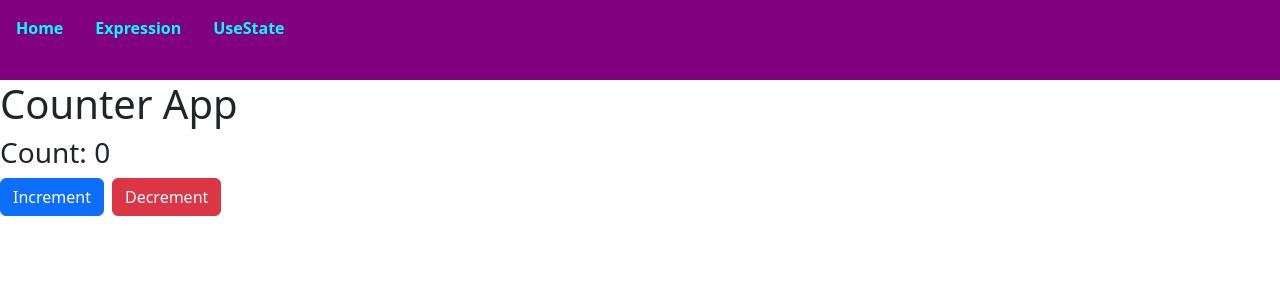
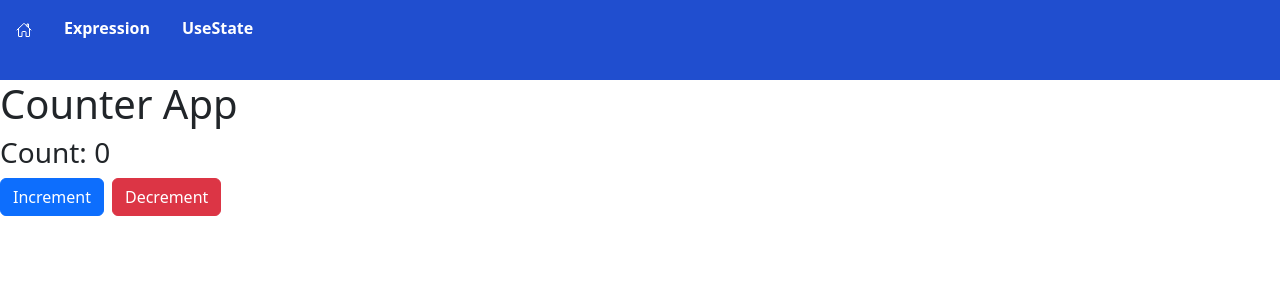
Before and after one commit to Eyasin81/React, a React (Vite) app: page /useState in a window 1280 px wide. Shown: the top 300 px of the page. Built offline with nearby package versions, Linux system fonts and the light colour scheme.

Commit message:
Css Add Navbar Color Chang

```diff
--- a/package.json
+++ b/package.json
@@ -13,6 +13,7 @@
     "bootstrap": "^5.3.3",
     "react": "^18.3.1",
     "react-dom": "^18.3.1",
+    "react-icons": "^5.2.1",
     "react-router-dom": "^6.24.0"
   },
   "devDependencies": {
--- a/src/Component/Nav/Nav.css
+++ b/src/Component/Nav/Nav.css
@@ -1,7 +1,7 @@
 
 nav{
    height:10vh;
-   background-color: purple;
+   background-color: rgb(32,78,207);
    display: flex;
    justify-content: start;
    align-items:start;
@@ -9,13 +9,13 @@ nav{
    .nav-link{
       margin: 1rem;
       text-decoration: none;
-      color:aqua;
+      color:White;
       border:1px solid none;
       font-weight: bold;
    }
-   .nav-link:hover{
-      background-color: orange;
-   }
-   .nav-link:active{
-      background-color: red;
-   }
+
+
+   /*
+
+
+   */
--- a/src/Component/Nav/Nav.jsx
+++ b/src/Component/Nav/Nav.jsx
@@ -1,10 +1,11 @@
 import React from 'react';
 import './Nav.css'
 import {NavLink} from 'react-router-dom'
+import { IoHomeOutline } from "react-icons/io5";
 const Nav = () => {
    return (
     <nav>
-    <NavLink to='/' className='nav-link'>Home</NavLink>
+    <NavLink to='/' className='nav-link'><IoHomeOutline/></NavLink>
     <NavLink to='/four' className='nav-link'>Expression</NavLink>
     <NavLink to='/useState' className='nav-link'>UseState</NavLink>
     </nav>
```
Also changed, not shown: 1 other file (tests, documents, lock files or other folders).
